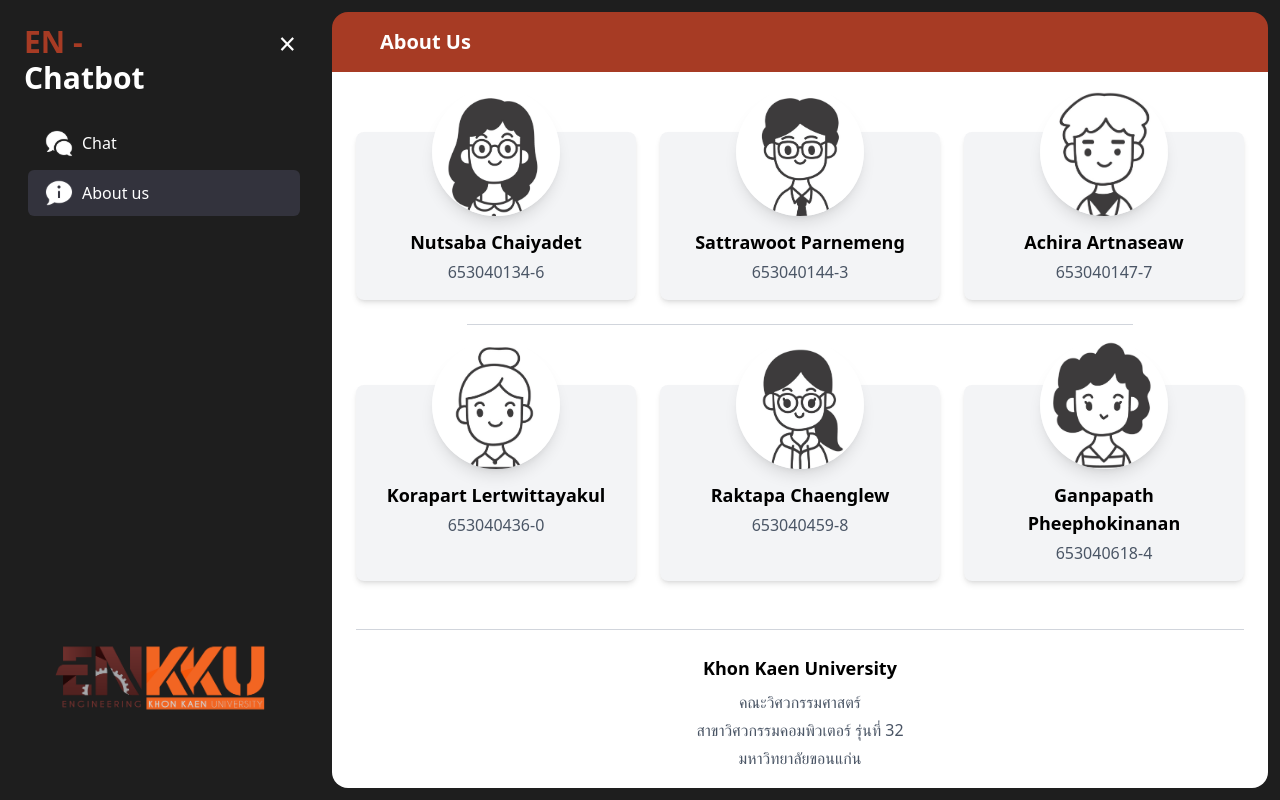
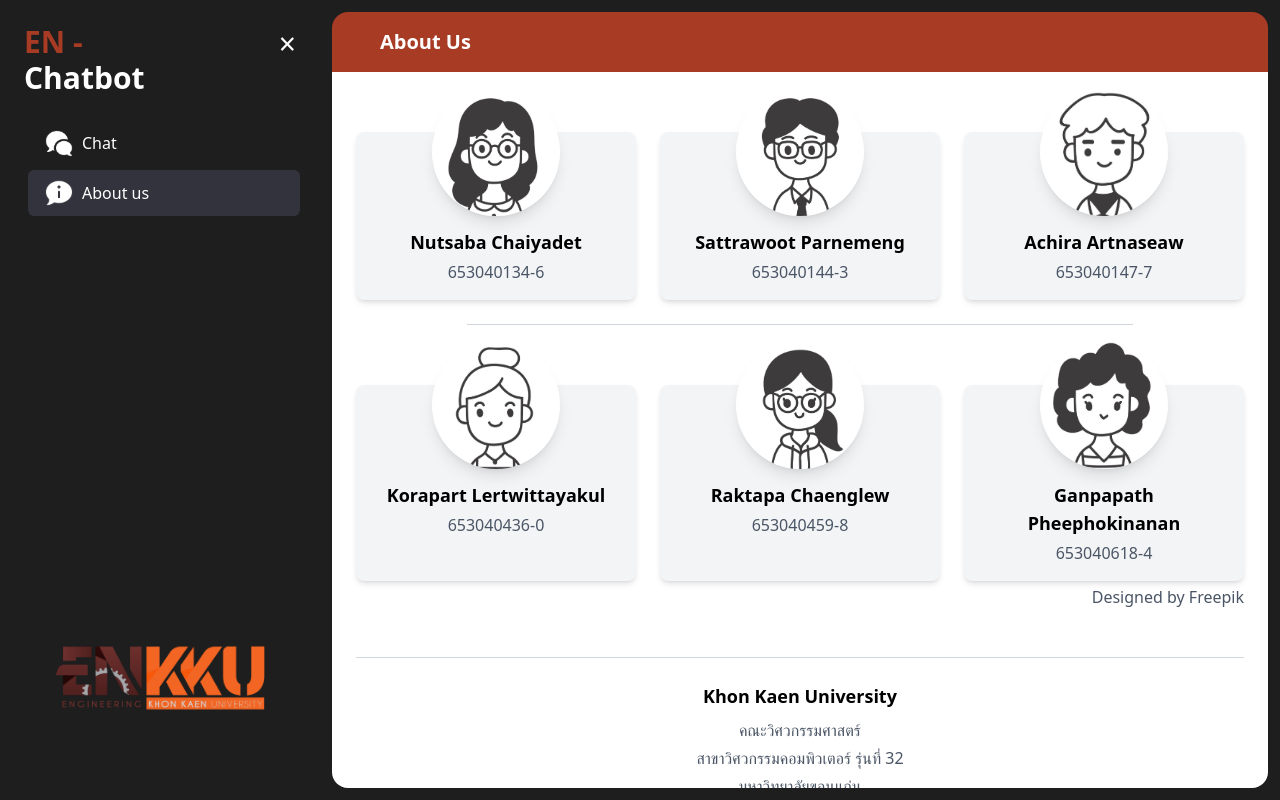
Before and after one commit to sattrawoot302004/en-chatbot, a Next.js app: page /about in a window 1280 px wide. Built offline with nearby package versions, Linux system fonts and the light colour scheme.

Commit message:
add credit

```diff
--- a/src/app/about/page.jsx
+++ b/src/app/about/page.jsx
@@ -53,6 +53,8 @@ function Page() {
               ))}
             </div>
 
+            <div className='text-right mt-1 text-gray-600'><a href="http://www.freepik.com">Designed by Freepik</a></div>
+
             {/* ข้อมูลมหาวิทยาลัย */}
             <div className="mt-12 text-center">
               <div className="border-t border-gray-300 pt-6">
```
